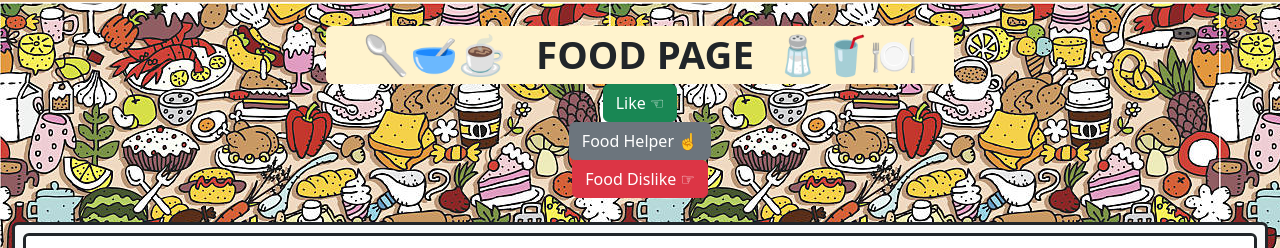
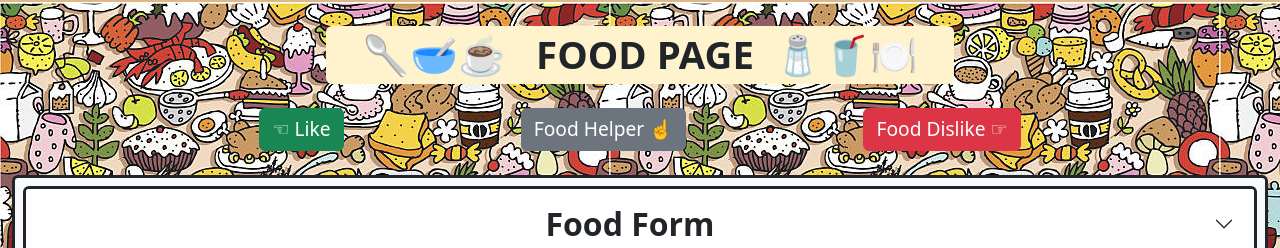
Before and after one commit to Beckster6211/firebase-recommend-to-becky-food, a React (Create React App) app: page /food in a window 1280 px wide. Shown: the part 162-410 px from the top of the page. Built offline with nearby package versions, Linux system fonts and the light colour scheme; no server answers; the database is empty.

Commit message:
positioned the helper buttons on food page

```diff
--- a/src/components/Food/FoodHelper/dislike.js
+++ b/src/components/Food/FoodHelper/dislike.js
@@ -12,7 +12,7 @@ function FoodDislike(){
           <Button
             className=""
             style={{
-
+              fontSize:"1.5vw"
             }}
             variant="danger"
             onClick={()=> setRightShow(true)}
--- a/src/components/Food/FoodHelper/helper.js
+++ b/src/components/Food/FoodHelper/helper.js
@@ -12,7 +12,7 @@ function FoodHelper(){
             <Button
             className=""
             style={{
-
+              fontSize:"1.5vw"
             }}
             variant="secondary"
             onClick={()=>setTopShow(true)}
--- a/src/components/Food/FoodHelper/like.js
+++ b/src/components/Food/FoodHelper/like.js
@@ -12,12 +12,12 @@ function FoodLike(){
           <Button
             className=""
             style={{
-
+              fontSize:"1.5vw"
             }}
             variant="success"
             onClick={()=>setLeftShow(true)}
           >
-            Like ☜
+            ☜ Like
           </Button>
 
           <Offcanvas
--- a/src/components/Food/food.js
+++ b/src/components/Food/food.js
@@ -125,10 +125,18 @@ function Food({Becky}) {
         >
             🥄🥣☕ &nbsp;&nbsp;FOOD PAGE&nbsp;&nbsp;🧂🥤🍽️
       </Container>
+      <br/>
+      <Container
+      // fluid
+      className="d-flex justify-content-evenly"
+      >
 
-      <FoodLike/>
-      <FoodHelper/>
-      <FoodDislike/>
+          <FoodLike/>
+          <FoodHelper/>
+          <FoodDislike/>
+
+      </Container>
+
       <br/>
       <Accordion
       defaultActiveKey={["0"]}
```
